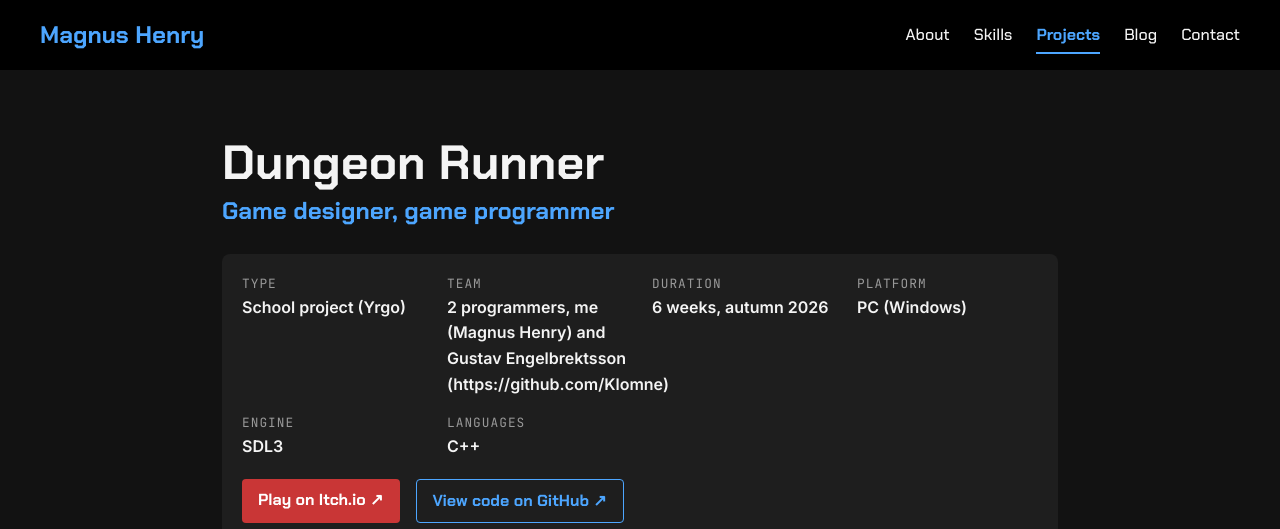
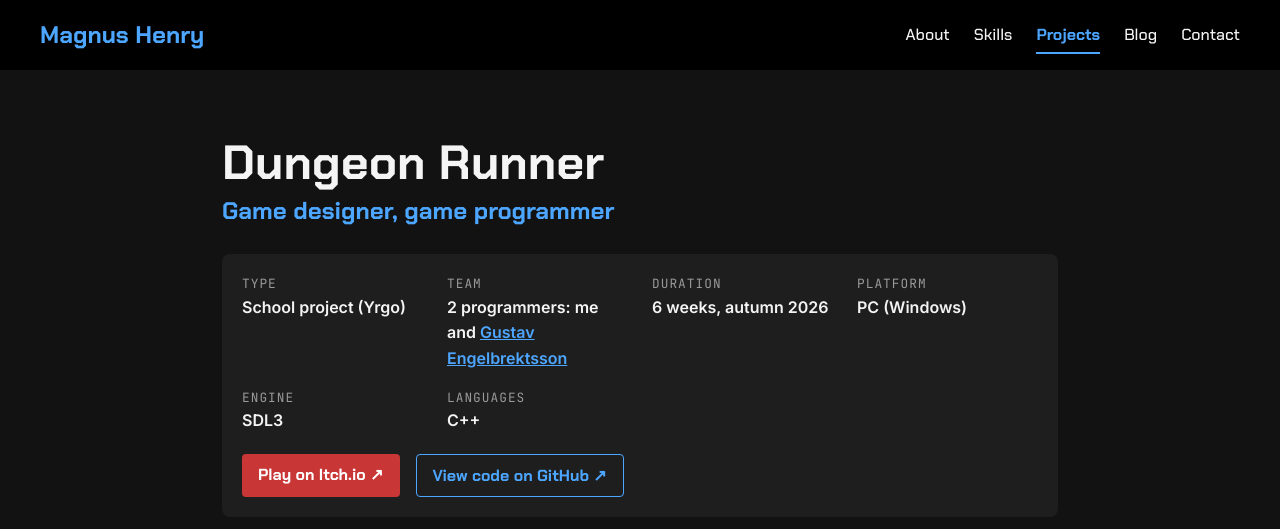
Before and after one commit to Gibraltar-ops/Gibraltar-ops.github.io, a Jekyll site: the page built from projects/dungeonrunner.md, in a window 1280 px wide and 1400 px high, cut to the strip 0-529 px from the top of the window. Built offline with Jekyll 4.4.1, drawn with Linux system fonts in a browser that asks for light colours.

Commit message:
Add Card Caboose page and card; links in team field; deep-dive button

```diff
--- a/_layouts/project.html
+++ b/_layouts/project.html
@@ -14,16 +14,18 @@ layout: default
     <div class="project-meta">
         <dl class="project-facts">
             {% if page.project_type %}<div><dt>Type</dt><dd>{{ page.project_type }}</dd></div>{% endif %}
-            {% if page.team %}<div><dt>Team</dt><dd>{{ page.team }}</dd></div>{% endif %}
+            {% comment %} markdownify lets the team field contain links: [Name](https://...) {% endcomment %}
+            {% if page.team %}<div><dt>Team</dt><dd>{{ page.team | markdownify | remove: '<p>' | remove: '</p>' | strip }}</dd></div>{% endif %}
             {% if page.duration %}<div><dt>Duration</dt><dd>{{ page.duration }}</dd></div>{% endif %}
             {% if page.platform %}<div><dt>Platform</dt><dd>{{ page.platform }}</dd></div>{% endif %}
             {% if page.engine %}<div><dt>Engine</dt><dd>{{ page.engine }}</dd></div>{% endif %}
             {% if page.languages %}<div><dt>Languages</dt><dd>{{ page.languages }}</dd></div>{% endif %}
         </dl>
-        {% if page.itch_url or page.github_url %}
+        {% if page.itch_url or page.github_url or page.blog_url %}
         <div class="project-links">
             {% if page.itch_url %}<a href="{{ page.itch_url }}" target="_blank" rel="noopener" class="itch-btn">Play on Itch.io ↗</a>{% endif %}
             {% if page.github_url %}<a href="{{ page.github_url }}" target="_blank" rel="noopener" class="github-btn">View code on GitHub ↗</a>{% endif %}
+            {% if page.blog_url %}<a href="{{ page.blog_url | relative_url }}" class="github-btn">Read the technical deep-dive</a>{% endif %}
         </div>
         {% endif %}
     </div>
--- a/css/style.css
+++ b/css/style.css
@@ -291,6 +291,11 @@ h2 {
 
 .project-facts dd {
     font-weight: 600;
+}
+
+/* Links inside the fact sheet (e.g. team members) */
+.project-facts dd a {
+    color: var(--accent-color);
 }
 
 .project-links {
--- a/projects/dungeonrunner.md
+++ b/projects/dungeonrunner.md
@@ -7,7 +7,7 @@ engine: SDL3
 languages: C++
 github_url: https://github.com/Gibraltar-ops/DungeonRunner
 project_type: "School project (Yrgo)"
-team: "2 programmers, me (Magnus Henry) and Gustav Engelbrektsson (https://github.com/Klomne) "
+team: "2 programmers: me and [Gustav Engelbrektsson](https://github.com/Klomne)"
 duration: "6 weeks, autumn 2026"
 platform: "PC (Windows)"
 itch_url: https://gibraltarops.itch.io/dungeon-runner
```
Also changed, not shown: MEDIA-CHECKLIST.md (+2 -2 lines), index.html (+9 -0 lines), projects/cardcaboose.md (added, +28 -0 lines).
